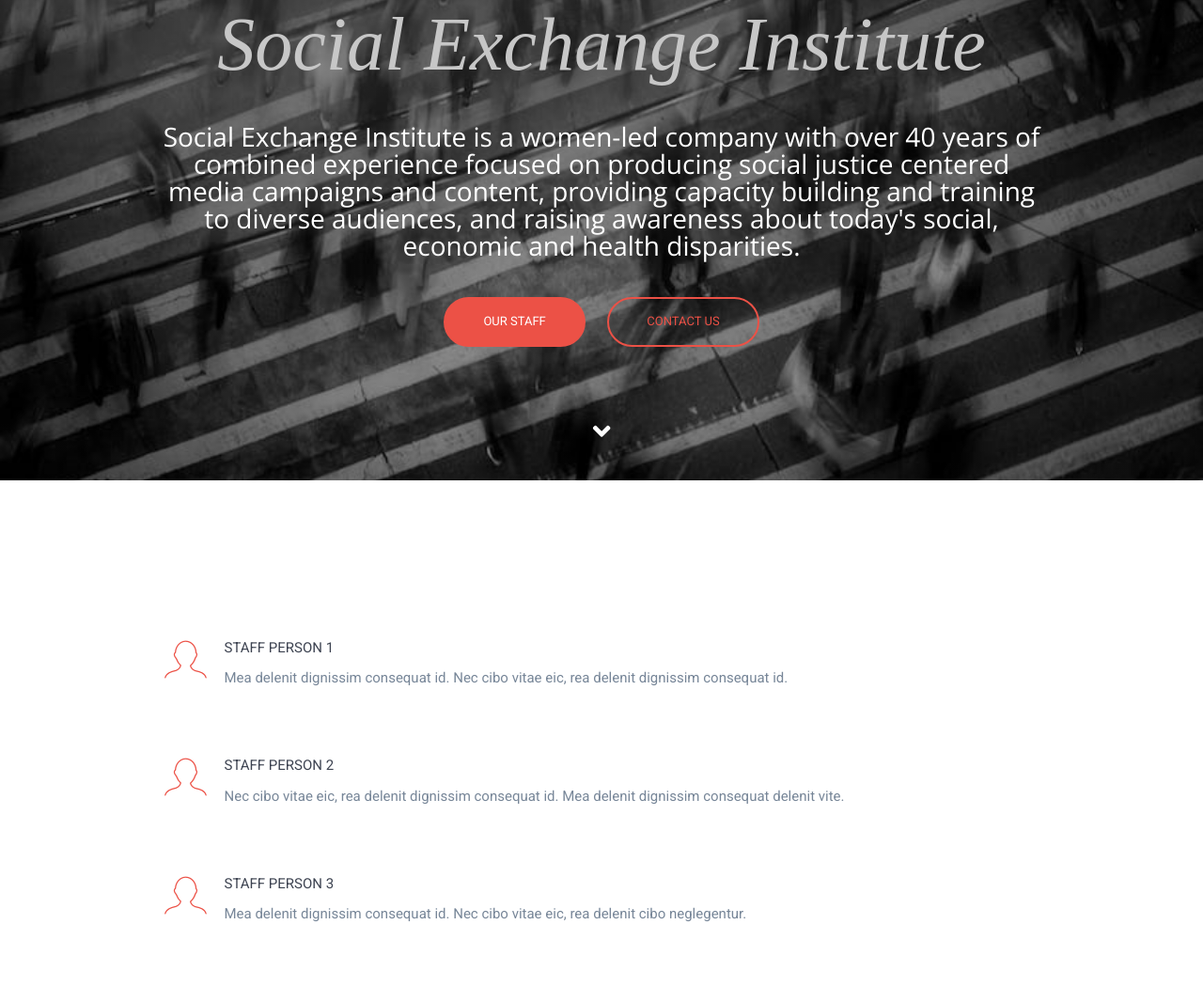
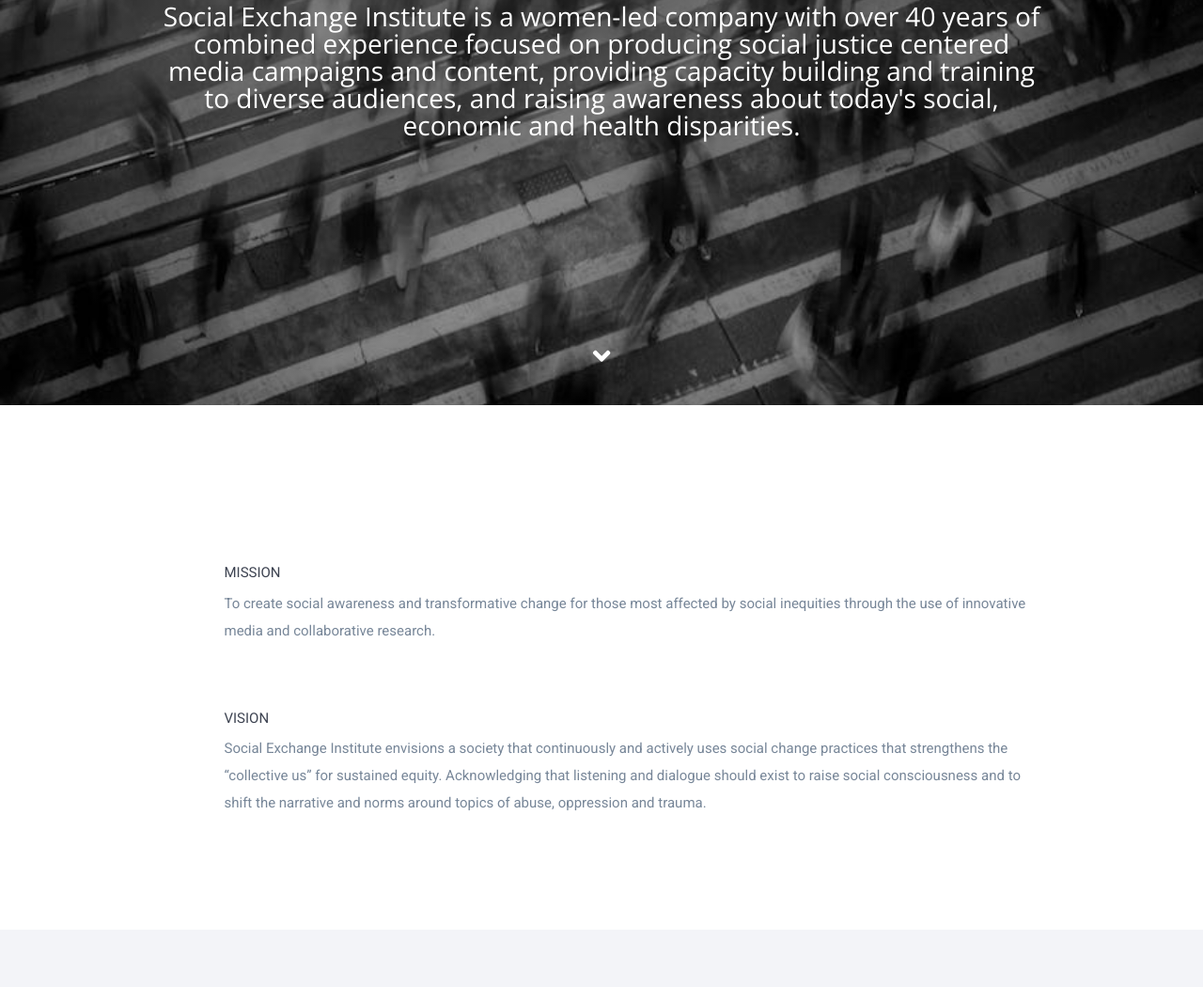
Before and after one commit to ponolac/OFFICIAL-sei-raw, a plain HTML site: page index.html in a window 1280 px wide. Shown: the part 319-1369 px from the top of the page at 94% size. Drawn offline with nearby package versions, Linux system fonts and the light colour scheme.

Commit message:
update content/txt start working on mission/vision

```diff
--- a/index.html
+++ b/index.html
@@ -39,9 +39,9 @@
                     <div class="header-nav">
                         <nav>
                             <ul class="primary-nav">
-                                <li><a href="#features">Our mission</a></li>
-                                <li><a href="#intro">Our staff</a></li>
-                                <li><a href="#download">Contact Us</a></li>
+                                <li><a href="#features">Mission</a></li>
+                                <li><a href="#intro">Team</a></li>
+                                <li><a href="#download">Contact</a></li>
                             </ul>
                             <!-- <ul class="member-actions">
                                 <li><a href="#download" class="login"></a></li>
@@ -59,9 +59,9 @@
             <div class="row">
                 <div class="col-md-10 col-md-offset-1">
                     <div class="hero-content text-center">
-                        <h1>Social Exchange Institute</h1>
+                        <!-- <h1>Social Exchange Institute</h1> -->
                         <p class="intro">Social Exchange Institute is a women-led company with over 40 years of combined experience focused on producing social justice centered media campaigns and content, providing capacity building and training to diverse audiences, and raising awareness about today's social, economic and health disparities.</p>
-                        <a href="#intro" class="btn btn-fill btn-large btn-margin-right">Our staff</a> <a href="#download" class="btn btn-accent btn-large">Contact Us</a>
+                        <!-- <a href="#intro" class="btn btn-fill btn-large btn-margin-right">Our staff</a> <a href="#download" class="btn btn-accent btn-large">Contact Us</a> -->
                     </div>
                 </div>
             </div>
@@ -73,33 +73,29 @@
             <div class="row">
                 <div class="col-md-4 intro-feature">
                     <div class="intro-icon">
-                        <!-- <span data-icon="&#xe033;" class="icon"></span> -->
-                        <span data-icon="&#xe040;" class="icon"></span>
                     </div>
                     <div class="intro-content">
-                        <h5>Staff person 1</h5>
-                        <p>Mea delenit dignissim consequat id. Nec cibo vitae eic, rea delenit dignissim consequat id.</p>
+                        <h5>Mission</h5>
+                        <p>To create social awareness and transformative change for those most affected by social inequities through the use of innovative media and collaborative research.</p>
                     </div>
                 </div>
                 <div class="col-md-4 intro-feature">
                     <div class="intro-icon">
-                        <!-- <span data-icon="&#xe030;" class="icon"></span> -->
-                        <span data-icon="&#xe040;" class="icon"></span>
                     </div>
                     <div class="intro-content">
-                        <h5>Staff person 2</h5>
-                        <p>Nec cibo vitae eic, rea delenit dignissim consequat id. Mea delenit dignissim consequat delenit vite.</p>
+                        <h5>Vision</h5>
+                        <p>Social Exchange Institute envisions a society that continuously and actively uses social change practices that strengthens the “collective us” for sustained equity. Acknowledging that listening and dialogue should exist to raise social consciousness and to shift the narrative and norms around topics of abuse, oppression and trauma. </p>
                     </div>
                 </div>
-                <div class="col-md-4 intro-feature">
-                    <div class="intro-icon">
+                <!-- <div class="col-md-4 intro-feature">
+                    <div class="intro-icon"> -->
                         <!-- <span data-icon="&#xe046;" class="icon"></span> -->
-                        <span data-icon="&#xe040;" class="icon"></span>
-                    </div>
-                    <div class="intro-content last">
+                        <!-- <span data-icon="&#xe040;" class="icon"></span>
+                    </div> -->
+                    <!-- <div class="intro-content last">
                         <h5>Staff person 3</h5>
                         <p>Mea delenit dignissim consequat id. Nec cibo vitae eic, rea delenit cibo neglegentur.</p>
-                    </div>
+                    </div> -->
                 </div>
             </div>
         </div>
```
